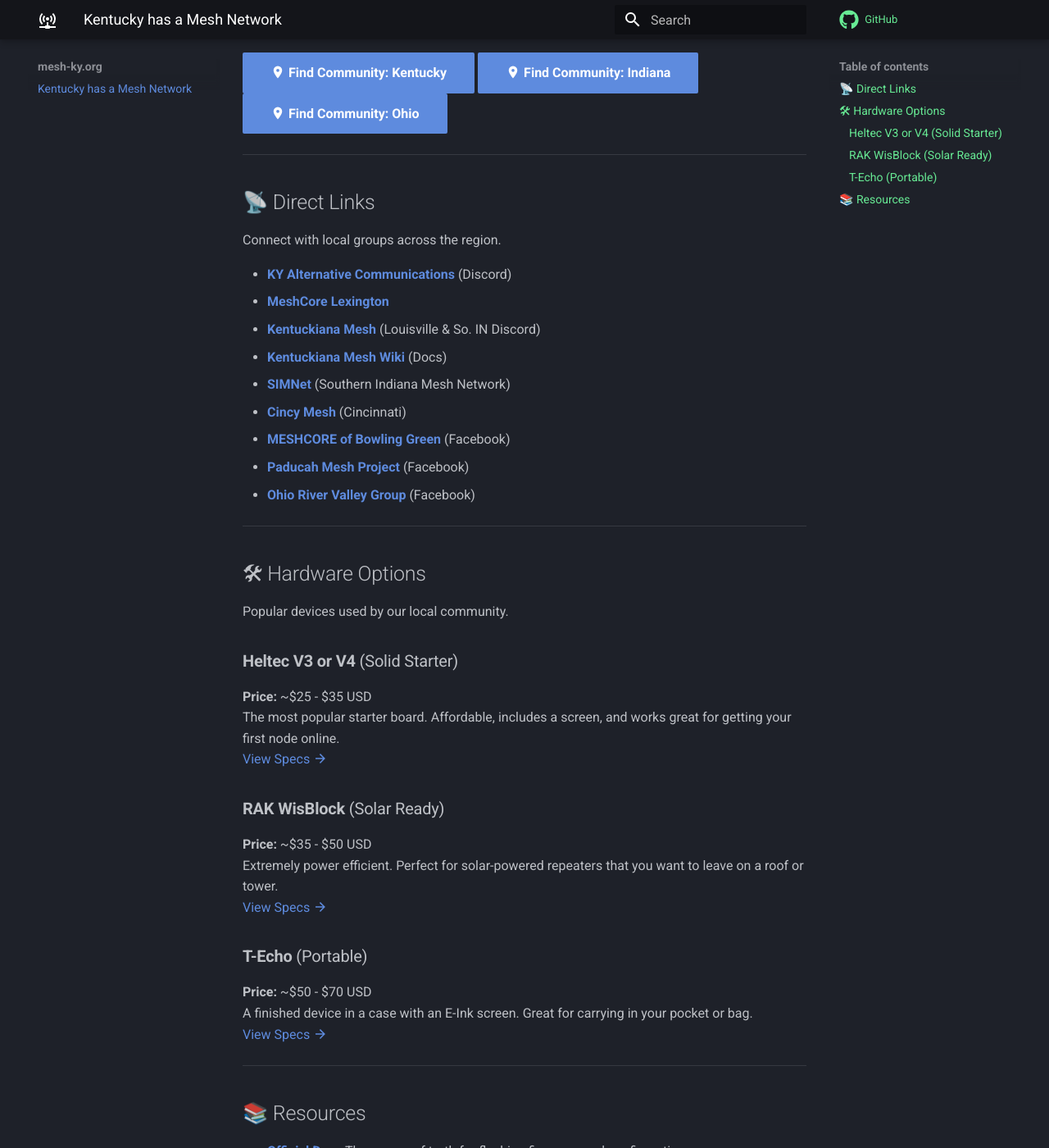
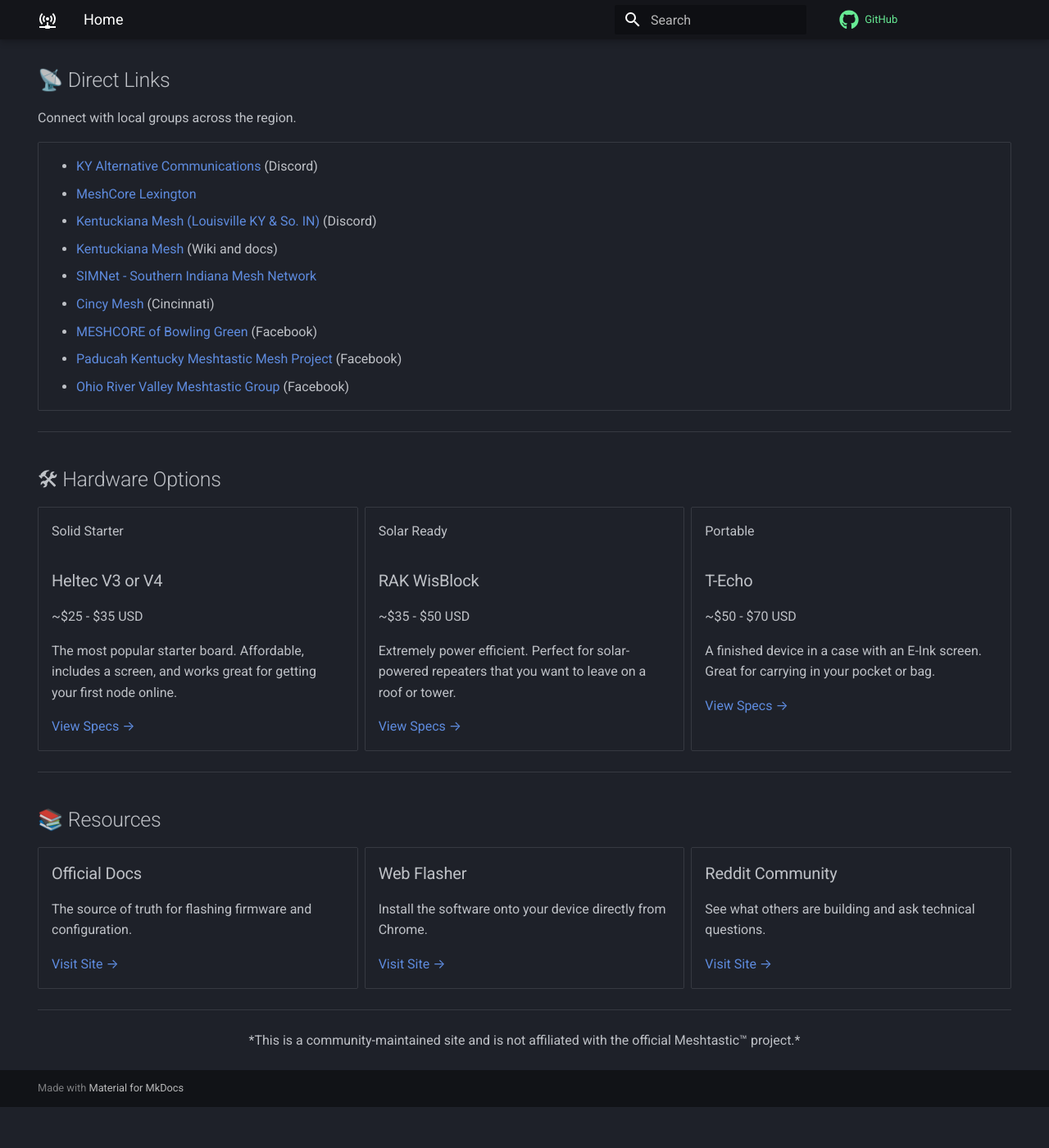
Before and after one commit to mesh-ky/mesh-ky.org, an MkDocs documentation site: the page built from docs/index.md, in a window 1280 px wide and 1400 px high, scrolled down 298 px. Shown: the whole window at 82% size. Built offline with MkDocs 1.6.1 and Material for MkDocs 9.7.7, drawn with Linux system fonts in a browser that asks for light colours; comment, search, counter and statistics services are not loaded; after the commit the page ends 1648 px from its top, so only the background shows below that; some of the changed text lies outside the part shown.

Commit message:
Update index.md

```diff
--- a/docs/index.md
+++ b/docs/index.md
@@ -1,58 +1,96 @@
-# Kentucky has a Mesh Network
+---
+hide:
+  - navigation
+  - toc
+---
 
-We are a community building a decentralized, off-grid communication network in Kentucky. No subscription required. Power up a node and say hello.
+<div class="hero">
+  <h1>Kentucky has a<br><span style="color: #67ea94;">Mesh Network</span></h1>
+  <p>We are a community building a decentralized, off-grid communication network in Kentucky. No subscription required. Power up a node and say hello.</p>
 
-[:material-help-circle-outline: What is Meshtastic?](https://meshtastic.org/docs/introduction){ .md-button }
-[:material-help-network-outline: What is Meshcore?](https://meshcore.co.uk/about.html){ .md-button }
-[:material-scale-balance: What is the difference?](https://www.austinmesh.org/learn/meshcore-vs-meshtastic/){ .md-button }
-
-[:material-map-marker: Find Community: Kentucky](https://meshtastic.org/docs/community/local-groups/#kentucky){ .md-button .md-button--primary }
-[:material-map-marker: Find Community: Indiana](https://meshtastic.org/docs/community/local-groups/#indiana){ .md-button .md-button--primary }
-[:material-map-marker: Find Community: Ohio](https://meshtastic.org/docs/community/local-groups/#ohio){ .md-button .md-button--primary }
-
+  <div class="hero-buttons">
+    <a href="https://meshtastic.org/docs/introduction" class="md-button">What is Meshtastic?</a>
+    <a href="https://meshcore.co.uk/about.html" class="md-button">What is Meshcore?</a>
+    <a href="https://www.austinmesh.org/learn/meshcore-vs-meshtastic/" target="_blank" class="md-button">What is the difference?</a>
+  </div>
+</div>
 ---
 
 ## 📡 Direct Links
 Connect with local groups across the region.
 
-* **[KY Alternative Communications](https://discord.gg/227bDxBQE7)** (Discord)
-* **[MeshCore Lexington](https://meshcorelexington.com/)**
-* **[Kentuckiana Mesh](https://discord.gg/CRaqMB4JyE)** (Louisville & So. IN Discord)
-* **[Kentuckiana Mesh Wiki](https://www.kentuckianamesh.org/)** (Docs)
-* **[SIMNet](https://simnetwork.org/)** (Southern Indiana Mesh Network)
-* **[Cincy Mesh](https://www.cincymesh.org/)** (Cincinnati)
-* **[MESHCORE of Bowling Green](https://www.facebook.com/groups/1226645572598496)** (Facebook)
-* **[Paducah Mesh Project](https://www.facebook.com/groups/1629230191068091)** (Facebook)
-* **[Ohio River Valley Group](https://www.facebook.com/groups/257831737385089)** (Facebook)
+<div class="grid">
+  <div class="card">
+    <ul>
+        <li><a href="https://discord.gg/227bDxBQE7" target="_blank">KY Alternative Communications</a> (Discord)</li>
+        <li><a href="https://meshcorelexington.com/" target="_blank">MeshCore Lexington</a></li>
+        <li><a href="https://discord.gg/CRaqMB4JyE" target="_blank">Kentuckiana Mesh (Louisville KY & So. IN)</a> (Discord)</li>
+        <li><a href="https://www.kentuckianamesh.org/" target="_blank">Kentuckiana Mesh</a> (Wiki and docs)</li>
+        <li><a href="https://simnetwork.org/" target="_blank">SIMNet - Southern Indiana Mesh Network</a></li>
+        <li><a href="https://www.cincymesh.org/" target="_blank">Cincy Mesh</a> (Cincinnati)</li>
+        <li><a href="https://www.facebook.com/groups/1226645572598496" target="_blank">MESHCORE of Bowling Green</a> (Facebook)</li>
+        <li><a href="https://www.facebook.com/groups/1629230191068091" target="_blank">Paducah Kentucky Meshtastic Mesh Project</a> (Facebook)</li>
+        <li><a href="https://www.facebook.com/groups/257831737385089" target="_blank">Ohio River Valley Meshtastic Group</a> (Facebook)</li>
+    </ul>
+  </div>
+</div>
 
 ---
 
 ## 🛠 Hardware Options
-Popular devices used by our local community.
 
-### **Heltec V3 or V4** (Solid Starter)
-**Price:** ~$25 - $35 USD
-The most popular starter board. Affordable, includes a screen, and works great for getting your first node online.
-[View Specs :material-arrow-right:](https://meshtastic.org/docs/hardware/devices/heltec-automation/)
+<div class="grid">
 
-### **RAK WisBlock** (Solar Ready)
-**Price:** ~$35 - $50 USD
-Extremely power efficient. Perfect for solar-powered repeaters that you want to leave on a roof or tower.
-[View Specs :material-arrow-right:](https://meshtastic.org/docs/hardware/devices/rak-wireless/)
+  <div class="card">
+    <span class="tag">Solid Starter</span>
+    <h3>Heltec V3 or V4</h3>
+    <span class="price">~$25 - $35 USD</span>
+    <p>The most popular starter board. Affordable, includes a screen, and works great for getting your first node online.</p>
+    <a href="https://meshtastic.org/docs/hardware/devices/heltec-automation/">View Specs →</a>
+  </div>
 
-### **T-Echo** (Portable)
-**Price:** ~$50 - $70 USD
-A finished device in a case with an E-Ink screen. Great for carrying in your pocket or bag.
-[View Specs :material-arrow-right:](https://meshtastic.org/docs/hardware/devices/lilygo/)
+  <div class="card">
+    <span class="tag">Solar Ready</span>
+    <h3>RAK WisBlock</h3>
+    <span class="price">~$35 - $50 USD</span>
+    <p>Extremely power efficient. Perfect for solar-powered repeaters that you want to leave on a roof or tower.</p>
+    <a href="https://meshtastic.org/docs/hardware/devices/rak-wireless/">View Specs →</a>
+  </div>
+
+  <div class="card">
+    <span class="tag">Portable</span>
+    <h3>T-Echo</h3>
+    <span class="price">~$50 - $70 USD</span>
+    <p>A finished device in a case with an E-Ink screen. Great for carrying in your pocket or bag.</p>
+    <a href="https://meshtastic.org/docs/hardware/devices/lilygo/">View Specs →</a>
+  </div>
+
+</div>
 
 ---
 
 ## 📚 Resources
 
-* **[Official Docs](https://meshtastic.org/)** The source of truth for flashing firmware and configuration.
-* **[Web Flasher](https://flasher.meshtastic.org/)** Install the software onto your device directly from Chrome.
-* **[Reddit Community](https://www.reddit.com/r/meshtastic/)** See what others are building and ask technical questions.
+<div class="grid">
+  <div class="card">
+    <h3>Official Docs</h3>
+    <p>The source of truth for flashing firmware and configuration.</p>
+    <a href="https://meshtastic.org/">Visit Site →</a>
+  </div>
+  <div class="card">
+    <h3>Web Flasher</h3>
+    <p>Install the software onto your device directly from Chrome.</p>
+    <a href="https://flasher.meshtastic.org/">Visit Site →</a>
+  </div>
+  <div class="card">
+    <h3>Reddit Community</h3>
+    <p>See what others are building and ask technical questions.</p>
+    <a href="https://www.reddit.com/r/meshtastic/">Visit Site →</a>
+  </div>
+</div>
 
 ---
 
+<center>
 *This is a community-maintained site and is not affiliated with the official Meshtastic™ project.*
+</center>
```
